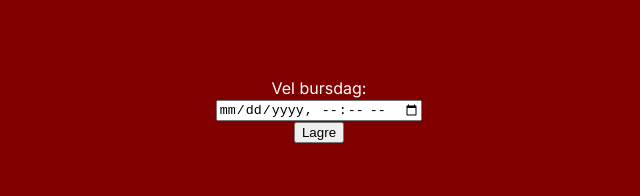
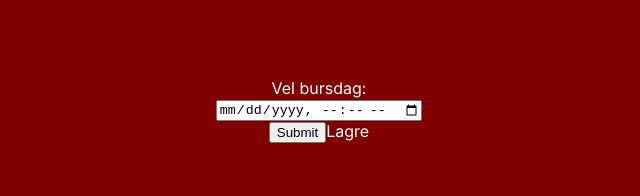
Before and after one commit to markus-ap/dagargamal, a plain HTML site: page index.html in a window 1280 px wide. Shown: the part 162-358 px from the top of the page, without its empty margins (321-961 px from the left). Drawn offline with Linux system fonts and the light colour scheme.

Commit message:
fiksa knapp

```diff
--- a/index.html
+++ b/index.html
@@ -14,7 +14,7 @@
         <form>
           <label for="bursdag">Vel bursdag:</label><br>
           <input type="datetime-local" id="bursdag" name="bursdag"><br>
-          <button type="submit" onclick="regn_ut()">Lagre</button>
+          <input type="submit" onclick="regn_ut()">Lagre</button>
         </form>
         <h1>Du er <span id="dagar"></span> gamal. </h1>
     </div>
```
